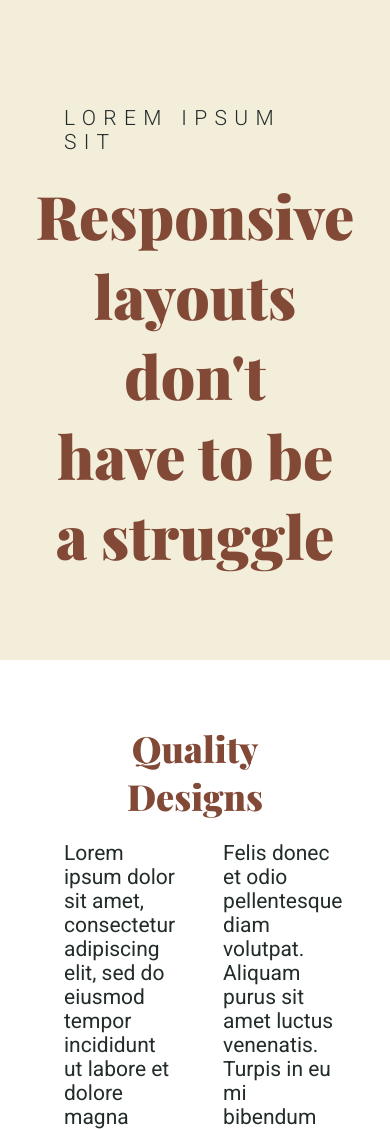
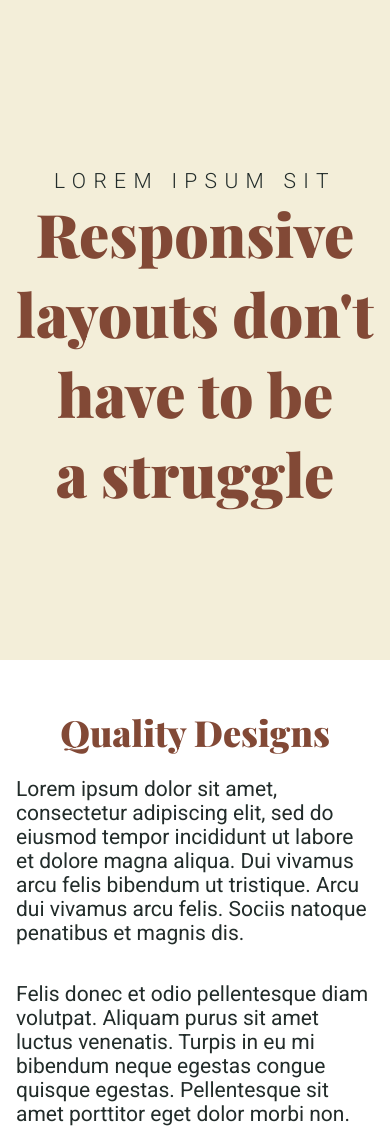
Before and after one commit to AltheaVestrit/git_test, a plain HTML site: page responsive-design/challenge07/index.html in a window 390 px wide. Shown: the top 1129 px of the page. Drawn offline with nearby package versions, Linux system fonts and the light colour scheme; a web font is replaced by a local one.

Commit message:
make responsive-design > ch07 responsive for mobile

```diff
--- a/responsive-design/challenge07/styles.css
+++ b/responsive-design/challenge07/styles.css
@@ -63,7 +63,7 @@ p {
     font-family: Roboto, sans-serif;
     font-weight: 400;
     font-size: 1.3125rem;
-    margin: 1em 0;
+    margin-top: 1em;
 }
 
 /* Colors */
@@ -95,8 +95,9 @@ p {
 /* Common elements */
 
 .container {
+    padding: 4rem;
     max-width: 1128px;
-    padding: 4rem;
+    margin: 0 auto;
 }
 
 header {
@@ -105,6 +106,10 @@ header {
     flex-direction: column;
     justify-content: center;
     align-items: center;
+}
+
+header p {
+    text-align: center;
 }
 
 .row {
@@ -126,3 +131,16 @@ p.text-light {
     letter-spacing: 0.35em;
     text-transform: uppercase;
 }
+
+/* Media queries */
+
+@media (max-width: 600px) {
+    .row {
+        grid-template-columns: 1fr;
+        gap: 1em;
+    }
+
+    .container {
+        padding: 3rem 1rem;
+    }
+}
```
